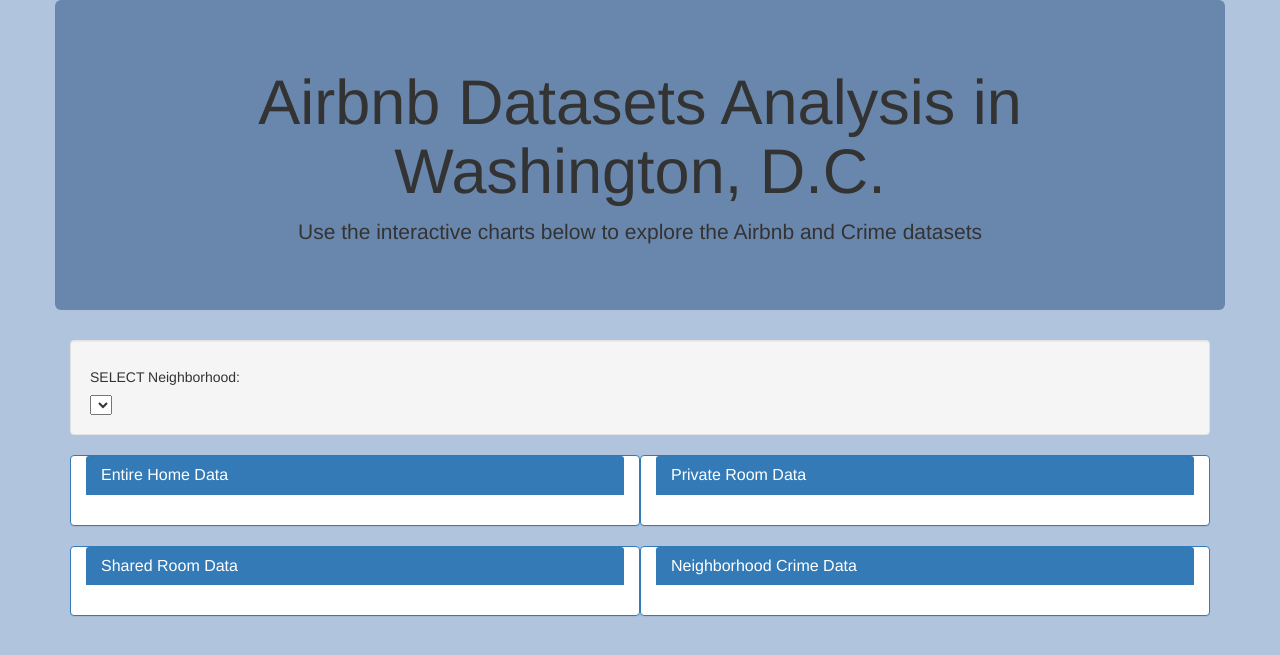
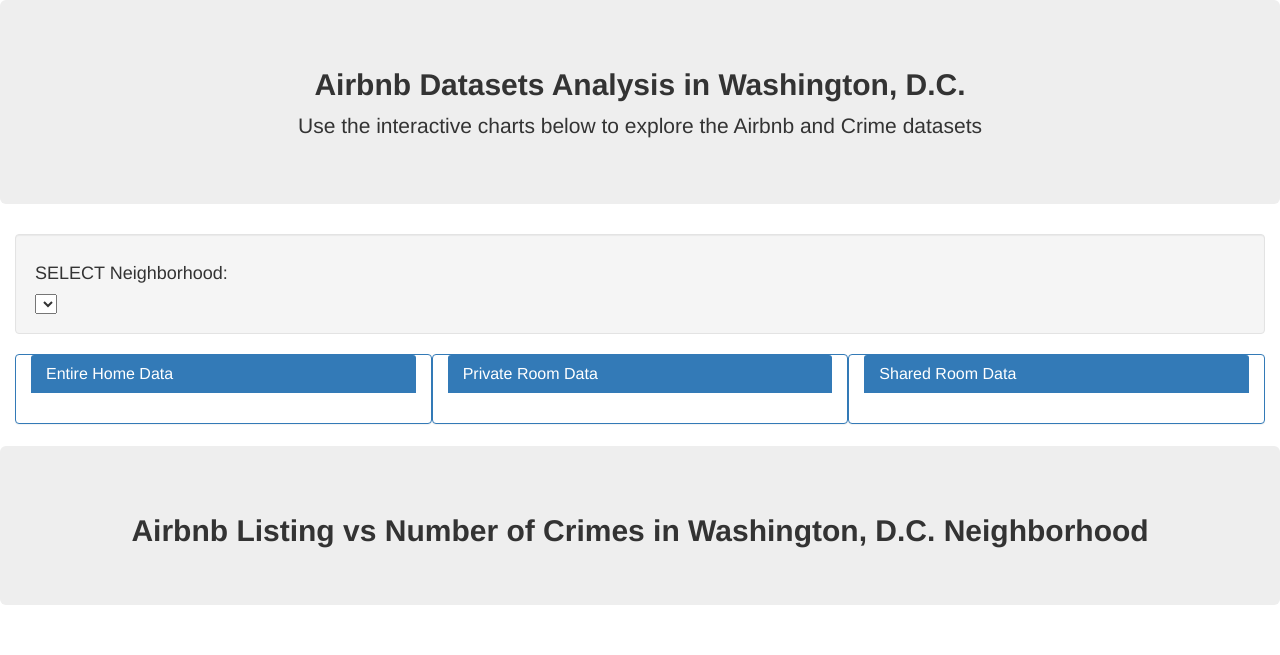
Before and after one commit to SYU2017/Airbnb-Listings-Analysis-in-Washington-DC, a Flask app: page / in a window 1280 px wide. Shown: the top 655 px of the page. Run offline with Flask 2, Linux system fonts and the light colour scheme; lists and menus that the app fills with data are empty; some libraries are stand-ins or nearby versions.

Commit message:
Add files via upload

```diff
--- a/templates/index.html
+++ b/templates/index.html
@@ -7,56 +7,50 @@
     <title>DC Airbnb Data</title>
     <script src="https://cdn.plot.ly/plotly-latest.min.js"></script>
     <link rel="stylesheet" href="https://maxcdn.bootstrapcdn.com/bootstrap/3.3.7/css/bootstrap.min.css">
-    <link rel="stylesheet" href="style.css">
+    <link rel="stylesheet" href="../static/style.css">
 </head>
 <body>
 
-    <div class="container">
+    <div class="container-fluid">
         <div class="row">
                 <div class="col-md-12 jumbotron text-center">
-                    <h1>Airbnb Datasets Analysis in Washington, D.C.</h1>
+                    <h2><strong>Airbnb Datasets Analysis in Washington, D.C.<strong></h2>
                     <p>Use the interactive charts below to explore the Airbnb and Crime datasets</p>
                 </div>
         </div>
         <div class="row">
             <div class="col-md-12">
                 <div class="well">
-                    <h5>SELECT Neighborhood:</h5>
+                    <h4>SELECT Neighborhood:</h4>
                     <select id="selDataset" onchange="optionChanged(this.value)"></select>
                 </div>
 
-                <div class="panel panel-primary col-md-6">
+                <div class="panel panel-primary col-md-4">
                     <div class="panel-heading">
                         <h3 class="panel-title">Entire Home Data</h3>
                     </div>
                     <div id="entire" class="panel-body"></div>
                 </div>
 
-                <div class="panel panel-primary col-md-6">
+                <div class="panel panel-primary col-md-4">
                     <div class="panel-heading">
                         <h3 class="panel-title">Private Room Data</h3>
                     </div>
                     <div id="private" class="panel-body"></div>
                 </div>
 
-                <div class="panel panel-primary col-md-6">
+                <div class="panel panel-primary col-md-4">
                     <div class="panel-heading">
                         <h3 class="panel-title">Shared Room Data</h3>
                     </div>
                     <div id="shared" class="panel-body"></div>
                 </div>
-
-                <div class="panel panel-primary col-md-6">
-                    <div class="panel-heading">
-                        <h3 class="panel-title">Neighborhood Crime Data</h3>
-                    </div>
-                    <div id="crime" class="panel-body"></div>
-                </div>
             </div>
 
         </div>
-    </div>
+
         <div class="row">
+            <div class="col-md-12">
                 <div class="col-md-6">
                     <div id="pie"></div>
                 </div>
@@ -64,24 +58,54 @@
                     <div id="gauge"></div>
                 </div>
             </div>
+        </div>
+
+        <div class="row">
+            <div class="col-md-12", style="display:inline-block",>
+                <div class="topleft" style="text-align:center; float:left;">
+                    <div id="bubble"></div>
+                </div>
+            </div>
+        </div>
+
+        <div class="row">
+            <div class="col-md-12 jumbotron text-center">
+                <h2><strong>Airbnb Listing vs Number of Crimes in Washington, D.C. Neighborhood</strong></h2>
+
+            </div>
             <div class="row">
                 <div class="col-md-12">
-            <div id="bubble"></div>
+                    <div id="scatter1"></div>
                 </div>
+            </div>
+
+            <div class="row">
+                <div class="col-md-12">
+                    <div id="scatter2"></div>
+                </div>
+            </div>
+
+        </div>
+
+    </div>
+
+
+
 
     <script>
 
 
         function updateEntireData(entireData) {
-            // Reference to Panel element for sample metadata
+            // Reference to Panel element for entireData
             var PANEL = document.getElementById("entire");
             // Clear any existing metadata
             PANEL.innerHTML = '';
             // Loop through all of the keys in the json response and
-            // create new metadata tags
-            for(var key in entireData) {
+            // create new entireData tags
+            for(var key in entireData[0]) {
                 h6tag = document.createElement("h6");
-                h6Text = document.createTextNode(`${key}: ${entireData[key]}`);
+                int_val = Number(entireData[0][key]).toFixed(0)
+                h6Text = document.createTextNode(`${key}: ${int_val}`);
                 h6tag.append(h6Text);
 
                 PANEL.appendChild(h6tag);
@@ -89,15 +113,16 @@
         }
 
         function updatePrivateData(privateData) {
-            // Reference to Panel element for sample metadata
+            // Reference to Panel element for privateData
             var PANEL = document.getElementById("private");
-            // Clear any existing metadata
+            // Clear any existing privateData
             PANEL.innerHTML = '';
             // Loop through all of the keys in the json response and
-            // create new metadata tags
-            for(var key in privateData) {
+            // create new privateData tags
+            for(var key in privateData[0]) {
                 h6tag = document.createElement("h6");
-                h6Text = document.createTextNode(`${key}: ${privateData[key]}`);
+                int_val = Number(privateData[0][key]).toFixed(0)
+                h6Text = document.createTextNode(`${key}: ${int_val}`);
                 h6tag.append(h6Text);
 
                 PANEL.appendChild(h6tag);
@@ -105,33 +130,16 @@
         }
 
         function updateSharedData(sharedData) {
-            // Reference to Panel element for sample metadata
+            // Reference to Panel element for sharedData
             var PANEL = document.getElementById("shared");
-            // Clear any existing metadata
+            // Clear any existing sharedData
             PANEL.innerHTML = '';
              // Loop through all of the keys in the json response and
-            // create new metadata tags
-            for(var key in sharedData) {
+            // create new sharedData tags
+            for(var key in sharedData[0]) {
                 h6tag = document.createElement("h6");
-                h6Text = document.createTextNode(`${key}: ${sharedData[key]}`);
-                h6tag.append(h6Text);
-
-                PANEL.appendChild(h6tag);
-            }
-        }
-
-        function updateCrimeData(crimeData) {
-
-            // Reference to Panel element for sample metadata
-            var PANEL = document.getElementById("crime");
-
-            // Clear any existing metadata
-            PANEL.innerHTML = '';
-             // Loop through all of the keys in the json response and
-            // create new metadata tags
-            for(var key in crimeData) {
-                h6tag = document.createElement("h6");
-                h6Text = document.createTextNode(`${key}: ${crimeData[key]}`);
+                int_val = Number(sharedData[0][key]).toFixed(0)
+                h6Text = document.createTextNode(`${key}: ${int_val}`);
                 h6tag.append(h6Text);
 
                 PANEL.appendChild(h6tag);
@@ -142,25 +150,32 @@
         function buildCharts(listingData) {
 
             // Loop through listprice data and find the Airbnb list host information
-            //var labels=Host ID: listingData[0]['host_id']\
-                        //<br>Room Type: listingData[0]['room_type']\
-                       // <br>Minimum Nights: listingData[0]['minimum_nights'] %s nights\
-                        //<br>Availability_365: listingData[0]['availability_365'] %s days];
+
+            //var labels=listingData[0]['room_type']+listingData[0]['minimum_nights'] +listingData[0]['availability_365'];
             // Build Bubble Chart
             var bubbleLayout = {
-                margin: { t: 0 },
+                margin: {
+                    t: 50,
+                },
                 hovermode: 'closest',
-                xaxis: { title: 'Airbnb ID' }
+                title: '<b>Airbnb Rental Price per Airbnb ID<b>',
+                xaxis: { title: 'Airbnb ID' },
+                yaxis: {title: "Log Airbnb Rental Price ($)", type: 'log', autorange: true},
+                height: 800,
+                width: 1300,
             };
+
+
             var bubbleData = [{
                 x: listingData[0]['airbnb_ids'],
                 y: listingData[0]['price'],
                 text: listingData[0]['room_type'],
                 mode: 'markers',
                 marker: {
-                    size: listingData[0]['price'],
                     color: listingData[0]['airbnb_ids'],
                     colorscale: "Earth",
+                    size: listingData[0]['price'].map(el => el/ 30),
+
                 }
             }];
             var BUBBLE = document.getElementById('bubble');
@@ -176,7 +191,17 @@
             }];
 
             var pieLayout = {
-                margin: { t: 0, l: 0 }
+                hovermode:'closest',
+                margin: {
+                    r: 10,
+                    t: 45,
+                    b: 40,
+                    l: 10
+                 },
+               // margin: { t: 10, l: 10 },
+                title: '<b>Top 10 Airbnb Rental Price by Airbnb ID in Each Neighborhood</b>',
+                height: 400,
+                width: 600,
             };
 
             var PIE = document.getElementById('pie');
@@ -190,9 +215,9 @@
             var labels = listingData[0]['room_type'];
 
             // Return the listing Description for each airbnb ID in the dataset
-            //var labels = 'Host ID: listingData[0]['host_id']\
-                        //<br>Room Type: listingData[0]['room_type']\
-                       // <br>Minimum Nights: listingData[0]['minimum_nights'] %s nights\
+            //var labels = 'Host ID: listingData[0]['host_id']+\
+                        //<br>Room Type: listingData[0]['room_type']+\
+                       // <br>Minimum Nights: listingData[0]['minimum_nights'] %s nights+\
                        // <br>Availability_365: listingData[0]['availability_365'] %s days]';
 
 
@@ -223,15 +248,10 @@
             Plotly.d3.json(`/listprice/${neighbourhood}`, function(error, listingData) {
                 if (error) return console.warn(error);
 
-                buildCharts (listingData);
+                buildCharts(listingData);
 
             });
 
-            Plotly.d3.json(`/crimedata/${neighbourhood}`, function(error, crimeData) {
-                if (error) return console.warn(error);
-
-                updateCrimeData(crimeData);
-            });
 
             Plotly.d3.json(`/entirehome/${neighbourhood}`, function(error, entireData) {
                 if (error) return console.warn(error);
@@ -254,6 +274,9 @@
 
             buildGauge(neighbourhood);
 
+            buildScatter1();
+            buildScatter2();
+
         }
 
         function getOptions() {
@@ -274,9 +297,11 @@
             })
         }
 
-        function optionChanged(newneighbourhood) {
-            // Fetch new data each time a new sample is selected
-            getData(newneighbourhood, updateCharts);
+        function optionChanged(newneighbourhoodname) {
+            // Fetch new data each time a new neighbourhood names is selected
+            getData(newneighbourhoodname, updateCharts);
+
+
         }
 
         function init() {
@@ -346,7 +371,7 @@
                     }
                     }],
                 title: '<b>Crime Rate per Neighborhood  </b> <br> Washington DC 2017 ',
-                height: 500,
+                height: 400,
                 width: 500,
                 xaxis: {zeroline:false, showticklabels:false,
                             showgrid: false, range: [-1, 1]},
@@ -359,6 +384,81 @@
             });
         };
 
+        function buildScatter1() {
+
+            Plotly.d3.json(`/correlation`, function(error, correlationData) {
+                if (error) return console.warn(error);
+                correlationData = correlationData[0]
+                 // Create the Traces
+                var trace1 = {
+                    x: correlationData.number_of_crimes,
+                    y: correlationData.airbnb_counts_per_neighbourhood,
+                    mode: "markers",
+                    type: "scatter",
+                    name: "Airbnb rental amount",
+                    marker: {
+                    color: "#2077b4",
+                    symbol: "hexagram"
+                    }
+                };
+
+
+                // Create the data array for the plot
+                var data = [trace1];
+
+                // Define the plot layout
+                var layout = {
+                    title: "Airbnb listing Rental Amount vs Crime Counts in each Neighborhood",
+                    xaxis: { title: "Crime Counts" },
+                    yaxis: { title: "Airbnb listing Rental Amount" }
+                };
+
+                // Plot the chart to a div tag with id "plot"
+                var Scatter1 = document.getElementById('scatter1');
+                Plotly.newPlot("scatter1", data, layout);
+
+
+
+            })
+        }
+
+        function buildScatter2() {
+
+            Plotly.d3.json(`/correlation`, function(error, correlationData) {
+                if (error) return console.warn(error);
+                correlationData = correlationData[0]
+                 // Create the Traces
+
+                var trace2 = {
+                    x: correlationData.number_of_crimes,
+                    y: correlationData.total_reviews_per_neighbourhood,
+                    mode: "markers",
+                    type: "scatter",
+                    name: "Airbnb Rental Total Reviews",
+                    marker: {
+                    color: "orange",
+                    symbol: "diamond-x"
+                    }
+                };
+
+                // Create the data array for the plot
+                var data = [trace2];
+
+                // Define the plot layout
+                var layout = {
+                    title: "Airbnb listing Total Review vs Crime Counts in each Neighborhood",
+                    xaxis: { title: "Crime Counts" },
+                    yaxis: { title: "Airbnb listing Total Review" }
+                };
+
+                // Plot the chart to a div tag with id "plot"
+                var Scatter2 = document.getElementById('scatter2');
+                Plotly.newPlot("scatter2", data, layout);
+
+
+
+            })
+        }
     </script>
 
 
```
Lines whose indentation alone changed are shown as unchanged.
